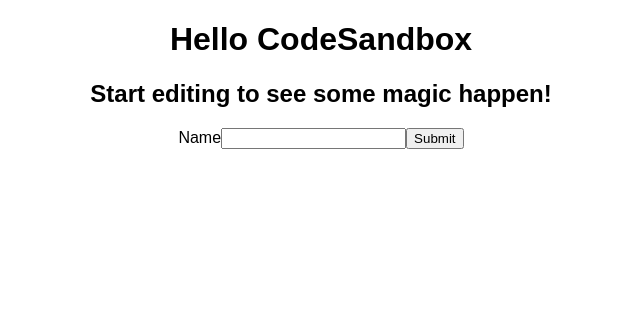
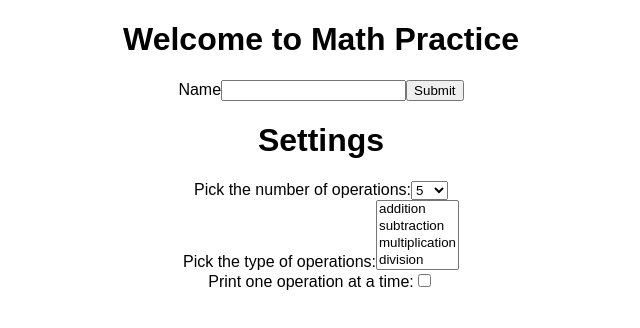
Before and after one commit to cristianagrigoriu/ReactMathPractice, a React (Create React App) app: page / in a window 1280 px wide. Shown: the top 328 px of the page, without its empty margins (319-959 px from the left). Built offline with nearby package versions, Linux system fonts and the light colour scheme.

Commit message:
Add visuals for settings

```diff
--- a/src/App.js
+++ b/src/App.js
@@ -1,13 +1,14 @@
 import React from "react";
 import "./styles.css";
 import Greeting from "./Greeting";
+import Settings from "./Settings";
 
 export default function App() {
   return (
     <div className="App">
-      <h1>Hello CodeSandbox</h1>
-      <h2>Start editing to see some magic happen!</h2>
+      <h1>Welcome to Math Practice</h1>
       <Greeting />
+      <Settings showSettings="true" />
     </div>
   );
 }
--- /dev/null
+++ b/src/Settings.js
@@ -0,0 +1,44 @@
+import React from "react";
+
+export default function Settings(props) {
+  const showSettings = props.showSettings;
+  let numberOfOperations = [5, 10, 15];
+  let typeOfOperations = [
+    "addition",
+    "subtraction",
+    "multiplication",
+    "division"
+  ];
+
+  return showSettings ? (
+    <div>
+      <h1>Settings</h1>
+      <div>
+        <label>
+          Pick the number of operations:
+          <select>
+            {numberOfOperations.map((x, y) => (
+              <option key={y}>{x}</option>
+            ))}
+          </select>
+        </label>
+      </div>
+      <div>
+        <label>
+          Pick the type of operations:
+          <select multiple={true}>
+            {typeOfOperations.map((x, y) => (
+              <option key={y}>{x}</option>
+            ))}
+          </select>
+        </label>
+      </div>
+      <div>
+        <label>
+          Print one operation at a time:
+          <input type="checkbox" />
+        </label>
+      </div>
+    </div>
+  ) : null;
+}
```
